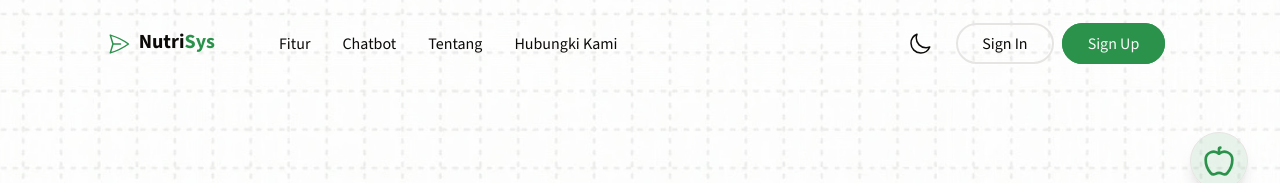
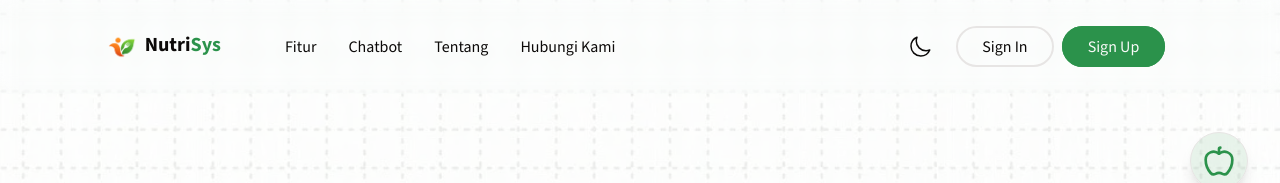
Before and after one commit to mcqeems/nutrisys, a Next.js app: page / in a window 1280 px wide. Shown: the top 183 px of the page. Built offline with nearby package versions, Linux system fonts and the light colour scheme.

Commit message:
update navbar

```diff
--- a/src/components/ui/navbar/PublicNavbar.tsx
+++ b/src/components/ui/navbar/PublicNavbar.tsx
@@ -1,25 +1,39 @@
-'use client';
-import { useState } from 'react';
-import { PaperAirplaneIcon, MoonIcon, SunIcon, Bars3Icon } from '@heroicons/react/24/outline';
-import Link from 'next/link';
-import { useTheme } from 'next-themes';
+"use client";
+import { useState } from "react";
+import {
+  PaperAirplaneIcon,
+  MoonIcon,
+  SunIcon,
+  Bars3Icon,
+} from "@heroicons/react/24/outline";
+import Link from "next/link";
+import { useTheme } from "next-themes";
+import Image from "next/image";
 
 function PublicNavbar() {
   const [toggleMenu, setToggleMenu] = useState(false);
   const { theme, setTheme } = useTheme();
   const toggleTheme = () => {
-    setTheme(theme === 'dark' ? 'light' : 'dark');
+    setTheme(theme === "dark" ? "light" : "dark");
   };
 
   return (
-    <div className="fixed top-0 inset-x-0 z-50 bg-transparent ">
+    <div className="fixed top-0 bg-background/10 inset-x-0 z-50 backdrop-blur">
       <nav className="bg-transparent text-foreground border-border">
         <div className="max-w-7xl mx-auto">
           <div className="flex mx-auto justify-between w-5/6 ">
             <div className="flex items-center gap-16 my-6 lg:my-8">
               <div>
-                <Link href="/" className="flex gap-1 font-bold items-center text-foreground">
-                  <PaperAirplaneIcon className="h-6 w-6 text-primary" />
+                <Link
+                  href="/"
+                  className="flex gap-1 font-bold items-center text-foreground"
+                >
+                  <Image
+                    src="/Logo/nutrisys.webp"
+                    width={30}
+                    height={30}
+                    alt="NutriSys Nutrition Analysis"
+                  />
 
                   <div className="flex items-center gap-1.5 font-[1000] leading-none"></div>
                   <div className="-mt-1 hidden text-xl sm:block">
@@ -41,17 +55,29 @@ function PublicNavbar() {
               </div>
               {/* primary */}
               <div className="hidden lg:flex gap-8">
-                <a href="/fitur" className="hover:text-primary transition-colors">
+                <a
+                  href="/fitur"
+                  className="hover:text-primary transition-colors"
+                >
                   Fitur
                 </a>
-                <a href="/chatbot" className="hover:text-primary transition-colors">
+                <a
+                  href="/chatbot"
+                  className="hover:text-primary transition-colors"
+                >
                   Chatbot
                 </a>
-                <a href="/tentang" className="hover:text-primary transition-colors">
+                <a
+                  href="/tentang"
+                  className="hover:text-primary transition-colors"
+                >
                   Tentang
                 </a>
-                <a href="/hubungikami" className="hover:text-primary transition-colors">
-                  Hubungki Kami
+                <a
+                  href="/hubungikami"
+                  className="hover:text-primary transition-colors"
+                >
+                  Hubungi Kami
                 </a>
               </div>
             </div>
@@ -64,11 +90,17 @@ function PublicNavbar() {
                   className="p-2 rounded-full hover:bg-accent hover:text-accent-foreground transition-colors focus:ring-2 focus:ring-ring"
                   aria-label="Toggle Theme"
                 >
-                  {theme === 'dark' ? (
-                    <SunIcon suppressHydrationWarning className="h-6 w-6 text-yellow-400" />
+                  {theme === "dark" ? (
+                    <SunIcon
+                      suppressHydrationWarning
+                      className="h-6 w-6 text-yellow-400"
+                    />
                   ) : (
                     // Di Light Mode, ikon Moon harus terlihat seperti foreground
-                    <MoonIcon suppressHydrationWarning className="h-6 w-6 text-foreground" />
+                    <MoonIcon
+                      suppressHydrationWarning
+                      className="h-6 w-6 text-foreground"
+                    />
                   )}
                 </button>
 
@@ -76,7 +108,6 @@ function PublicNavbar() {
                   {/* Sign In Button */}
                   <Link
                     href="/login"
-                    // Border menggunakan warna border
                     className="rounded-full mr-2 border-solid border-2 border-border py-2 px-6
                                hover:bg-primary hover:text-primary-foreground transition-colors"
                   >
@@ -85,7 +116,6 @@ function PublicNavbar() {
                   {/* Sign Up Button (Primary Button) */}
                   <Link
                     href="/register"
-                    // Menggunakan warna primary dan foreground primary
                     className="rounded-full mr-2 border-solid border-2 border-primary py-2 px-6
                                bg-primary text-primary-foreground hover:opacity-80 transition-opacity"
                   >
@@ -107,21 +137,33 @@ function PublicNavbar() {
         <div
           className={`fixed z-40 w-full bg-background overflow-hidden flex flex-col lg:hidden gap-12
             origin-top duration-700 shadow-xl ${
-              !toggleMenu ? 'h-0' : 'h-full p-6' // Tambahkan padding saat terbuka
+              !toggleMenu ? "h-0" : "h-full p-6" // Tambahkan padding saat terbuka
             }`}
         >
           <div className="px-8">
             <div className="flex flex-col gap-8 font-bold tracking-wider">
-              <a href="/fitur" className="border-l-4 border-primary pl-2">
+              <a
+                href="/fitur"
+                className="border-l-4 border-transparent hover:border-border pl-2"
+              >
                 Fitur
               </a>
-              <a href="/chatbot" className="border-l-4 border-transparent hover:border-border pl-2">
+              <a
+                href="/chatbot"
+                className="border-l-4 border-transparent hover:border-border pl-2"
+              >
                 Chatbot
               </a>
-              <a href="/tentang" className="border-l-4 border-transparent hover:border-border pl-2">
+              <a
+                href="/tentang"
+                className="border-l-4 border-transparent hover:border-border pl-2"
+              >
                 Tentang
               </a>
-              <a href="/hubungikami" className="border-l-4 border-transparent hover:border-border pl-2">
+              <a
+                href="/hubungikami"
+                className="border-l-4 border-transparent hover:border-border pl-2"
+              >
                 Hubungi Kami
               </a>
 
```
